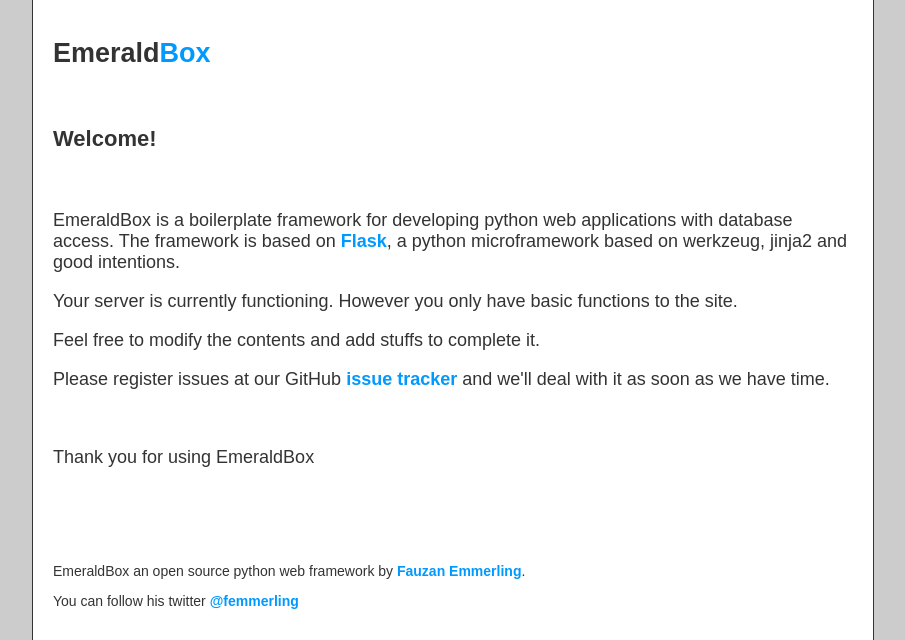
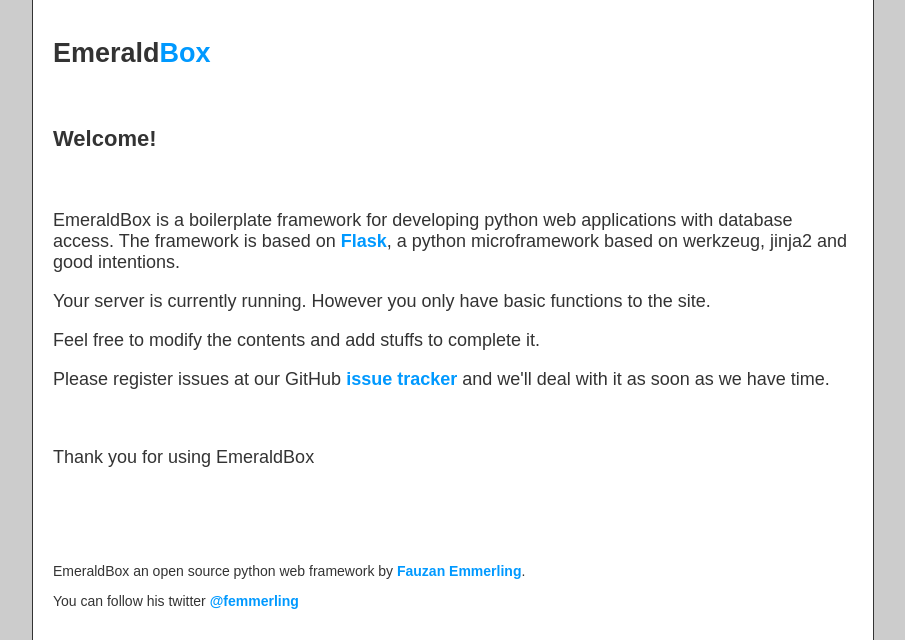
Before and after one commit to femmerling/EmeraldBox, a Flask app: page / in a window 1280 px wide. Shown: the part 31-671 px from the top of the page, without its empty margins (187-1092 px from the left). Run offline with Flask 2, Linux system fonts and the light colour scheme.

Commit message:
changed landing page content

```diff
--- a/app/templates/index.html
+++ b/app/templates/index.html
@@ -16,7 +16,7 @@
     	<h1>Emerald<font color="#0099ff">Box</font></h1><br/>
       <h2>Welcome!</h2><br/>
       <p>EmeraldBox is a boilerplate framework for developing python web applications with database access. The framework is based on <a href="http://flask.pocoo.org">Flask</a>, a python microframework based on werkzeug, jinja2 and good intentions.</p>
-      <p>Your server is currently functioning. However you only have basic functions to the site.</p>
+      <p>Your server is currently running. However you only have basic functions to the site.</p>
       <p>Feel free to modify the contents and add stuffs to complete it.</p>
       <p>Please register issues at our GitHub <a target="_blank" href="https://github.com/femmerling/EmeraldBox/issues">issue tracker</a> and we'll deal with it as soon as we have time.</p><br/>
       <p>Thank you for using EmeraldBox</p>
```
